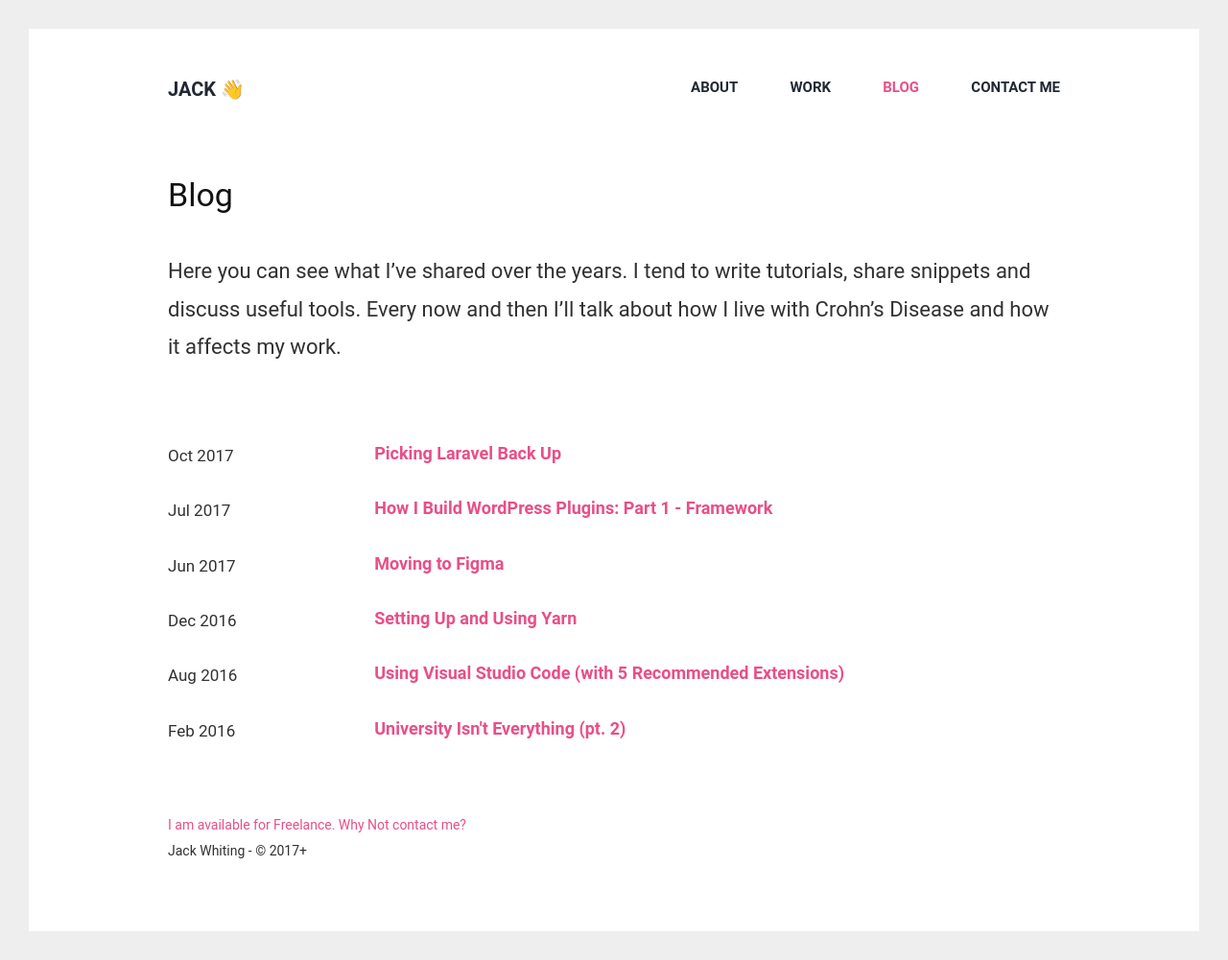
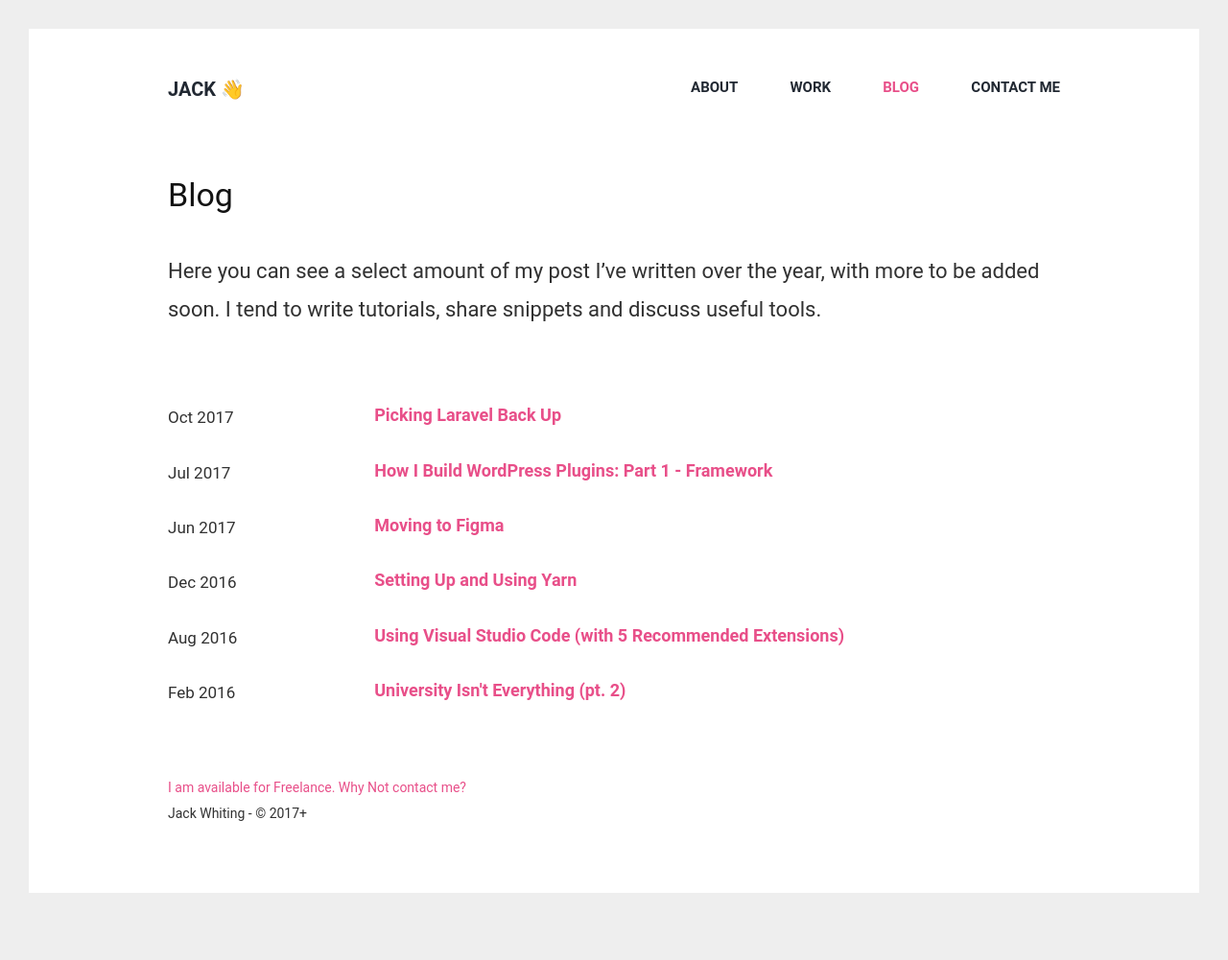
Before and after one commit to jackabox/old.jackwhiting.co.uk, a Jekyll site: the page built from blog.md, in a window 1280 px wide. Shown: the whole page at 96% size. Built offline with Jekyll 4.4.1, drawn with Linux system fonts in a browser that asks for light colours; after the commit the page ends 961 px from its top, so only the background shows below that.

Commit message:
changing blog lead title

```diff
--- a/blog.md
+++ b/blog.md
@@ -14,4 +14,4 @@ tags:
 title: Blog
 permalink: /blog
 ---
-Here you can see what I’ve shared over the years. I tend to write tutorials, share snippets and discuss useful tools. Every now and then I'll talk about how I live with Crohn's Disease and how it affects my work.
+Here you can see a select amount of my post I've written over the year, with more to be added soon. I tend to write tutorials, share snippets and discuss useful tools.
```
